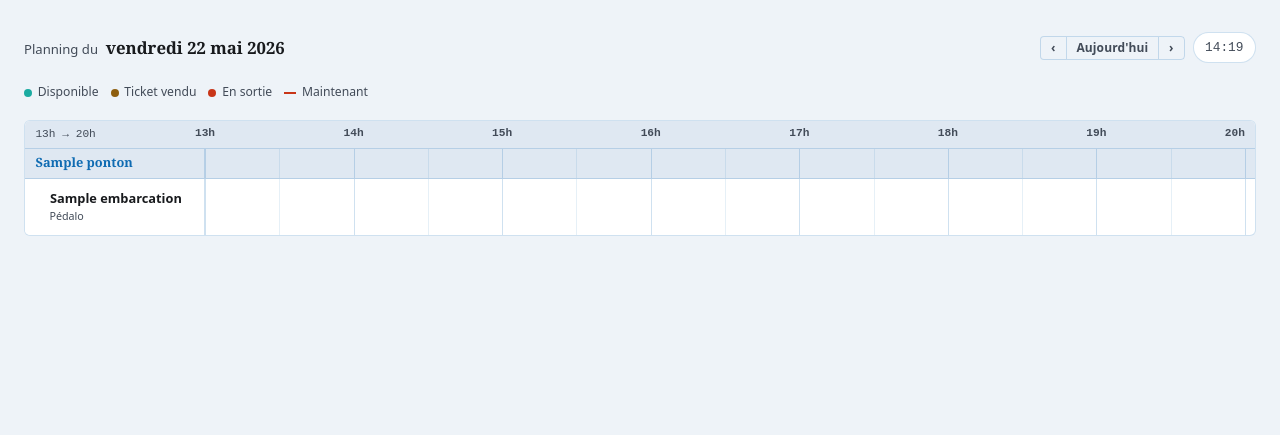
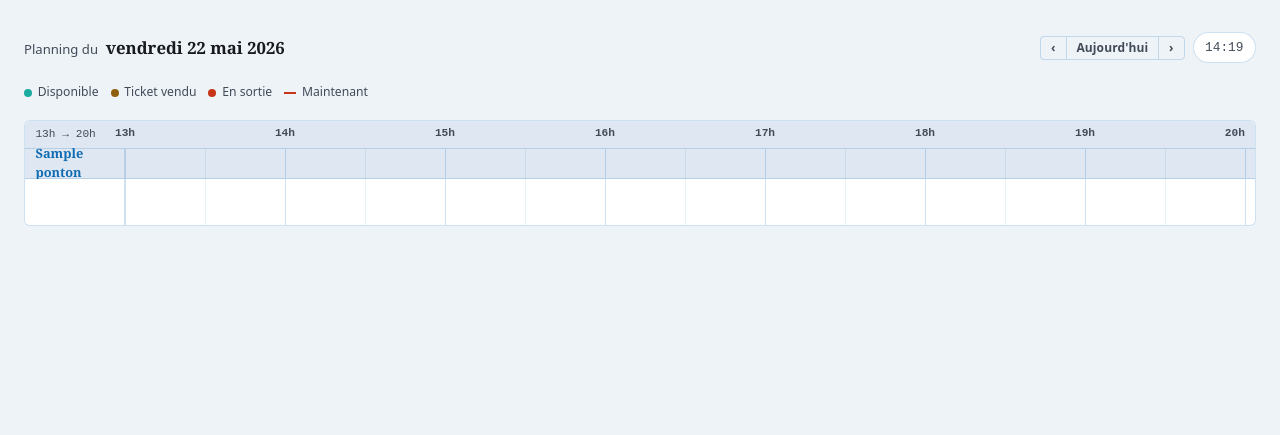
Before and after one commit to Samito-05/GestionnairePontons, a Django app: page /planning/ in a window 1280 px wide. Shown: the part 52-487 px from the top of the page. Run offline with Django 5.2, Linux system fonts and the light colour scheme; tables that the repository leaves empty hold one stand-in row (values such as "Sample post"); some libraries are stand-ins or nearby versions.

Commit message:
ux(planning): strip timeline label to dot + button only
Remove boat name, type, and return time from tl-label.
Timeline blocks already show context. Shrink label 180->100px.

Co-Authored-By: Claude Sonnet 4.6 <noreply@anthropic.com>

```diff
--- a/templates/pontons/_planning_tl_label.html
+++ b/templates/pontons/_planning_tl_label.html
@@ -1,42 +1,27 @@
 <div id="tl-label-{{ row.embarcation.pk }}" class="tl-label">
-  <div style="display:flex;align-items:center;gap:.35rem;overflow:hidden;">
-    <span class="color-dot" style="background:{{ row.embarcation.couleur }};"></span>
-    <span style="overflow:hidden;text-overflow:ellipsis;white-space:nowrap;font-weight:600;font-size:.8rem;">
-      {{ row.embarcation.nom }}
-    </span>
-  </div>
+  <div style="display:flex;align-items:center;gap:.4rem;">
+    <span class="color-dot" style="background:{{ row.embarcation.couleur }};flex-shrink:0;"></span>
     {% if role == 'gestionnaire' or role == 'admin' %}
-  <div class="tl-label-btns">
       {% if row.statut == 'sortie' %}
-    <form hx-post="{% url 'retour_embarcation' row.embarcation.pk %}"
-          hx-target="#tl-label-{{ row.embarcation.pk }}"
-          hx-swap="outerHTML">{% csrf_token %}
+      <form hx-post="{% url 'retour_embarcation' row.embarcation.pk %}" hx-target="#tl-label-{{ row.embarcation.pk }}" hx-swap="outerHTML" style="margin:0;">{% csrf_token %}
         <input type="hidden" name="_htmx_partial" value="planning_tl">
         <input type="hidden" name="next" value="planning">
         <button type="submit" class="btn btn-danger btn-xs">Retour</button>
       </form>
       {% elif row.statut == 'reservee' %}
-    <form hx-post="{% url 'sortir_embarcation' row.embarcation.pk %}"
-          hx-target="#tl-label-{{ row.embarcation.pk }}"
-          hx-swap="outerHTML">{% csrf_token %}
+      <form hx-post="{% url 'sortir_embarcation' row.embarcation.pk %}" hx-target="#tl-label-{{ row.embarcation.pk }}" hx-swap="outerHTML" style="margin:0;">{% csrf_token %}
         <input type="hidden" name="_htmx_partial" value="planning_tl">
         <input type="hidden" name="next" value="planning">
         <button type="submit" class="btn btn-warning btn-xs">Sortir</button>
       </form>
       {% else %}
-    <form hx-post="{% url 'louer_embarcation' row.embarcation.pk %}"
-          hx-target="#tl-label-{{ row.embarcation.pk }}"
-          hx-swap="outerHTML">{% csrf_token %}
+      <form hx-post="{% url 'louer_embarcation' row.embarcation.pk %}" hx-target="#tl-label-{{ row.embarcation.pk }}" hx-swap="outerHTML" style="margin:0;">{% csrf_token %}
         <input type="hidden" name="_htmx_partial" value="planning_tl">
         <input type="hidden" name="notes" value="">
         <input type="hidden" name="next" value="planning">
         <button type="submit" class="btn btn-success btn-xs">Vente</button>
       </form>
       {% endif %}
-  </div>
-  {% else %}
-  <div style="font-size:.67rem;color:var(--text-muted);padding-left:14px;font-family:var(--font-ui);">
-    {{ row.embarcation.get_type_embarcation_display }}
-  </div>
     {% endif %}
   </div>
+</div>
--- a/templates/pontons/planning.html
+++ b/templates/pontons/planning.html
@@ -92,8 +92,8 @@
 .tl-row:last-child { border-bottom: none; }
 
 .tl-label {
-  width: 180px;
-  min-width: 180px;
+  width: 100px;
+  min-width: 100px;
   padding: .28rem .65rem;
   display: flex;
   flex-direction: column;
@@ -153,10 +153,7 @@
 }
 
 /* Embarcation row */
-.tl-row-emb { height: 56px; }
-
-.tl-label-btns { padding-left: 14px; margin-top: 1px; }
-.tl-label-btns form { margin: 0; }
+.tl-row-emb { height: 46px; }
 .tl-row-emb .tl-label { background: var(--surface-2); }
 .tl-row-emb:hover .tl-label { background: var(--surface-3); }
 .tl-row-emb:hover { background: var(--surface-3); }
```
Lines whose indentation alone changed are shown as unchanged.
